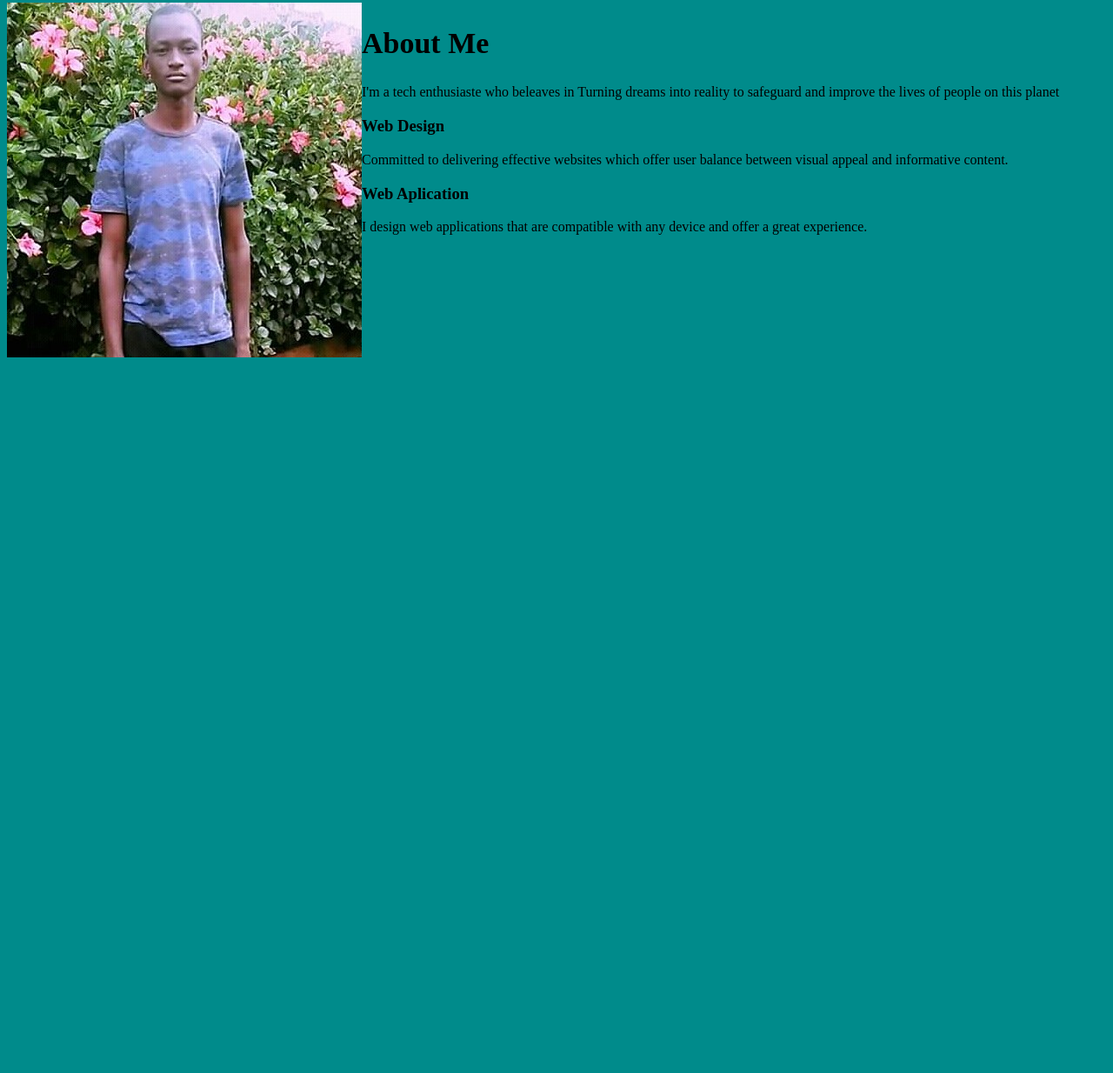
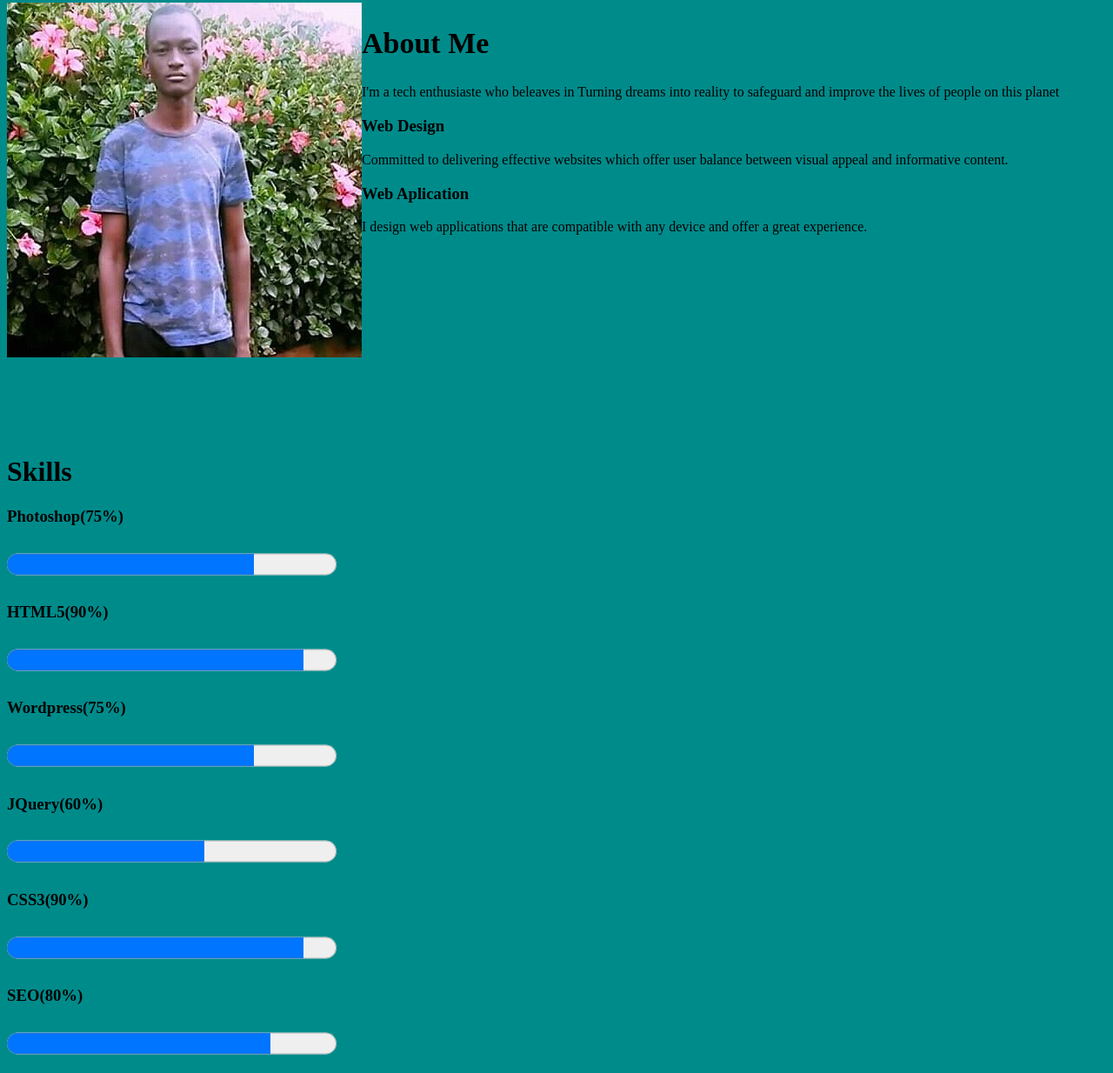
Before and after one commit to amodoipeter/Peter, a plain HTML site: page index.html in a window 1280 px wide. Shown: the part 1497-2731 px from the top of the page at 87% size. Before the commit the page ends 1912 px from the top, so only its background shows below. Drawn offline with Linux system fonts and the light colour scheme.

Commit message:
add html, images and css files

```diff
--- a/index.css
+++ b/index.css
@@ -43,3 +43,10 @@ ul {
     padding: 20px;
     padding-top: 400px;
   }
+  .Peter{
+padding-top: 500px;
+  }
+  progress{
+width: 30%;
+height: 50px;
+  }
--- a/index.html
+++ b/index.html
@@ -8,7 +8,7 @@
     </head>
 	<body data-spy="scroll" data-target=".site-navbar-target" data-offset="300">
 
-<header>
+
   <nav class="nav">
     <div class="container">
       <a class="navbar-brand" href="index.html">PETER</a>
@@ -34,11 +34,10 @@
 	<div class="content">
 		<span class="1">Hello</span>
 		<h1 class="2">I'm <span>Amodoi Peter</span></h1>
-	  <p><h2 class="3">A Freelance Web Developer From Kenya</h2>
-	  </p>
+ <p><h2 class="3">A Freelance Web Developer From Kenya</h2></p>
 	</div>
   </div>
-</header>
+
 
   <div class="row">
 	<div class="column">
@@ -52,10 +51,33 @@
 		 <h3 class="heading mb-3">Web Aplication</h3>
 		 <p>I design web applications that are compatible with any device and offer a great experience.</p>
     </div>
+</div>
+
+
+
+
+<div class="Peter">
+	<div class="Skills">
+		<span><h1>Skills</h1></span>
+		<label for="file"><h3>Photoshop(75%)</h3></label>
+		<progress value="75" max="100"> 75% </progress>
+		<label for="file"><h3>HTML5(90%)</h3></label>
+		<progress value="90" max="100"> 90% </progress>
+		<label for="file"><h3>Wordpress(75%)</h3></label>
+		<progress value="75" max="100"> 75% </progress>
+	</div>
+	<div class="Skills">
+		<label for="file"><h3>JQuery(60%)</h3></label>
+		<progress value="60" max="100"> 60% </progress>
+		<label for="file"><h3>CSS3(90%)</h3></label>
+		<progress value="90" max="100"> 90% </progress>
+		<label for="file"><h3>SEO(80%)</h3></label>
+		<progress value="80" max="100"> 80% </progress>
+	</div>
   </div>
 
+  <footer>
 
-  <footer>
 </footer>
 
     </body>
```
